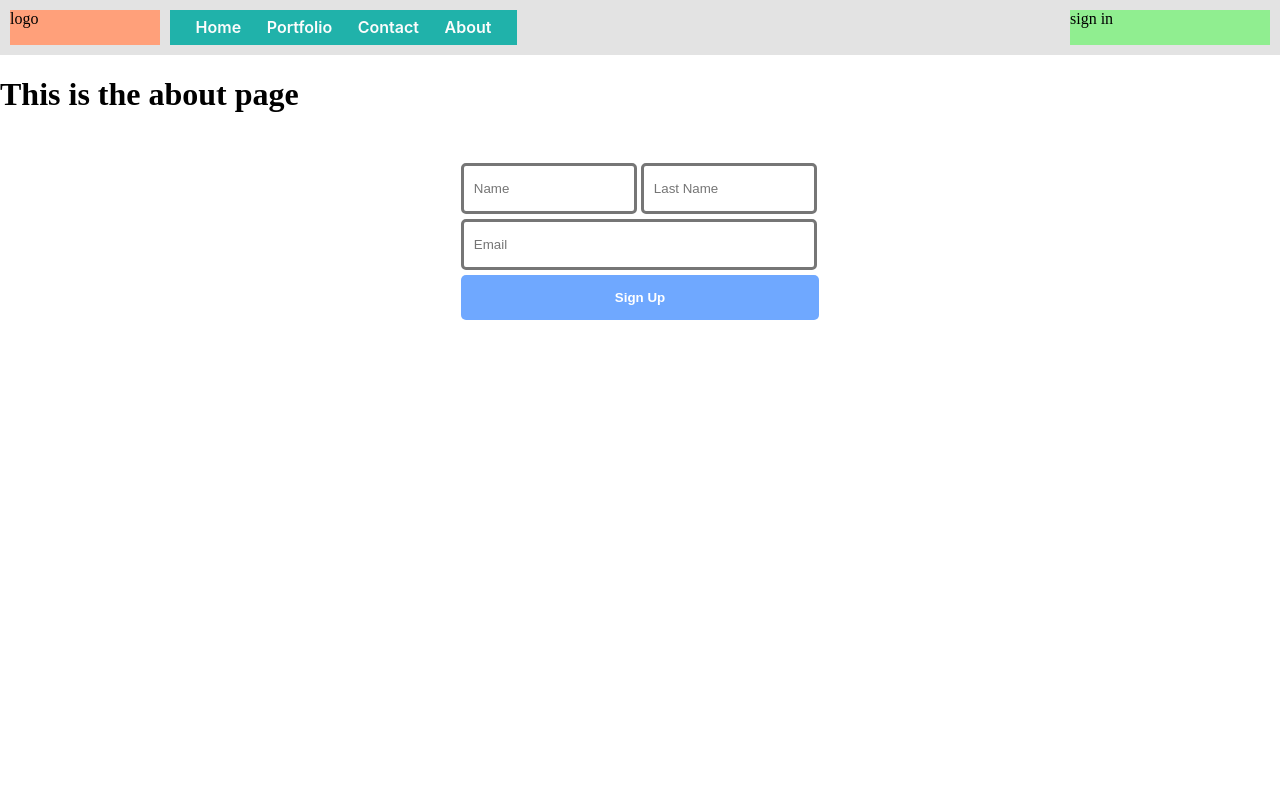
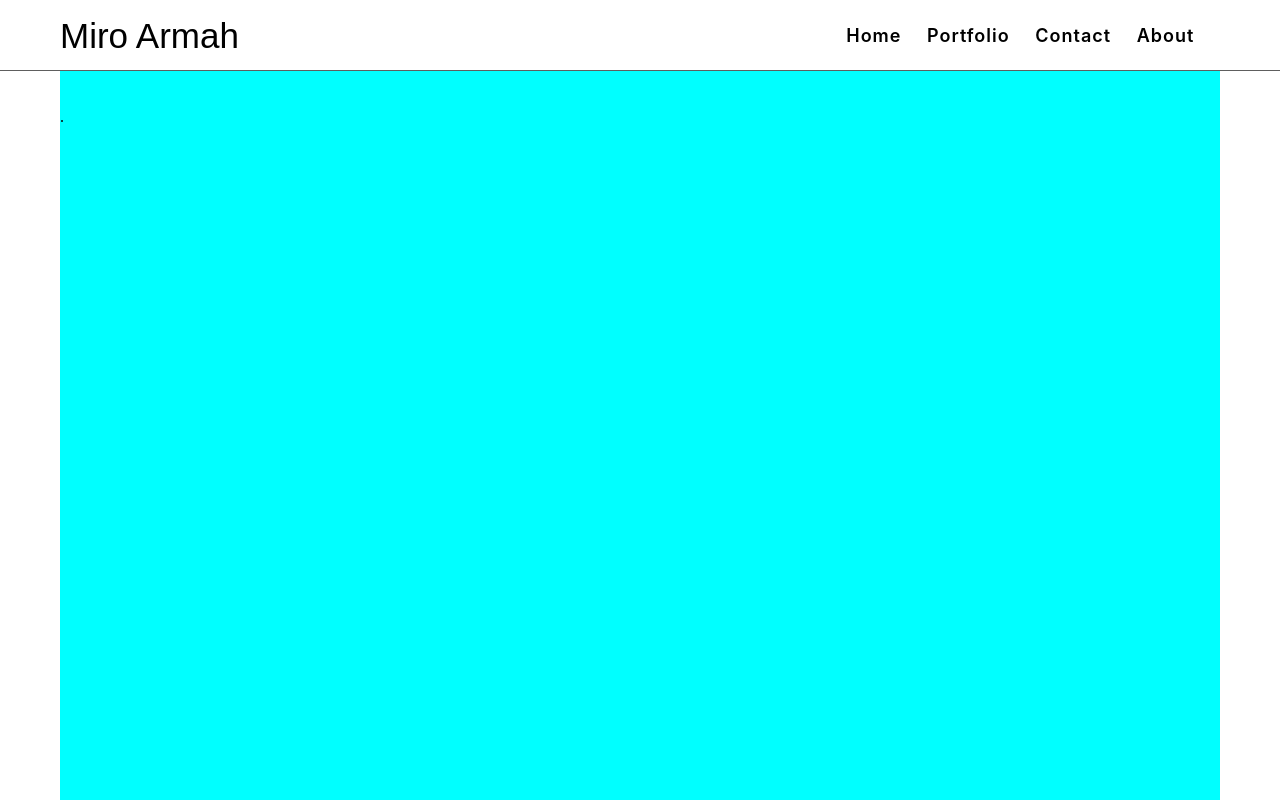
Before and after one commit to mrmirror5/mywebsite, a plain HTML site: page about.html in a window 1280 px wide. Shown: the top 800 px of the page. Drawn offline with Linux system fonts and the light colour scheme; a web font is replaced by a local one.

Commit message:
Built the about-page header and layout.

```diff
--- a/about.html
+++ b/about.html
@@ -7,17 +7,27 @@
 
     <meta name="viewport" content="width=device-width, initial-scale=1.0">
     <title>About me</title>
+
+
+    <!-- This is the font for the so called logo -->
+
+
+
+    <link rel="preconnect" href="https://fonts.googleapis.com">
+    <link rel="preconnect" href="https://fonts.gstatic.com" crossorigin>
+    <link href="https://fonts.googleapis.com/css2?family=Noto+Sans:ital,wght@0,100..900;1,100..900&family=Roboto:ital,wght@0,100..900;1,100..900&family=Sedgwick+Ave&display=swap" rel="stylesheet">
+
 </head >
 
 
 
-<body style="padding-bottom: 1000px;">
+<body>
 
 
-
-    <div class="header">
+    <div class="header-container">
+        <header class="header">
             <div class="header-right">
-            logo
+                <a>Miro Armah</a>
             </div>
 
             <div class="header-center-links">
@@ -28,24 +38,23 @@
                 <div class="link-div"><a class="active"href="about.html">About</a></div>
 
 
+            </div>
 
 
-
-        </div>
-
-        <div class="header-left">
-            sign in
+        </header>
     </div>
 
 
 
-    </div>
 
-        <div class="header-right">
+<main>
+
+    <div class="main-page-container">
+
+        .
 
     </div>
-
-    <h1>This is the about page</h1>
+        <!-- <h1>This is the about page</h1>
 
 
     <div class="sign-up-form">
@@ -54,6 +63,11 @@
     <input class="email-input" type="text" placeholder="Email">
     <button class="sign-up-button"><span class="sign-up-text">Sign Up</span> </button>
 
-    </div>
+    </div> -->
+</main>
+
+
+
+
 </body>
 </html>
--- a/styles/about-page-styles.css
+++ b/styles/about-page-styles.css
@@ -1,6 +1,26 @@
 body{
-  margin: 8px;
+  padding-bottom: 1000px;
+  padding-top: 60px;
 }
+
+
+main{
+  padding: 0px 60px 0px 60px;
+  display: flex;
+  justify-content: center;
+
+}
+
+
+.main-page-container{
+ width: 1500px;
+ height: 8000px;
+ padding-top: 48px;
+ background-color: aqua;
+}
+
+
+
  /*
  Sign up form..-
  */
--- a/styles/header2.css
+++ b/styles/header2.css
@@ -2,21 +2,47 @@ body{
     margin: 0px;
   }
 
-  a{
-    font-family: -apple-system, BlinkMacSystemFont, sans-serif;
-  }
 
   /* The header css
   /* Style the header with a grey background and some padding */
+
+
+  .header-container{
+    display: flex;
+    justify-content: center;
+
+
+    position: fixed;
+    left: 0;
+    right: 0;
+    top: 0;
+    border-bottom: 1px rgb(94, 94, 94) solid;
+
+
+
+    background-color: white;
+  }
+
   .header {
-    position: sticky;
-    top: 0;
+
     display: flex;
     flex-direction: row;
-    background-color: rgba(221, 221, 221, 0.8);;
-    height: 35px;
-    padding:10px;
-    gap: 10px
+    justify-content: space-between;
+    height: 50px;
+    padding:10px 60px 10px 60px;
+    gap: 10px;
+
+    font-family: "Noto Sans", sans-serif;
+
+    z-index: 100;
+
+    flex: 1;
+    max-width: 1500px;
+
+
+    margin-right: auto;
+    margin-left: auto;
+
 
 
 
@@ -27,11 +53,11 @@ body{
       float: left;
       color: black;
       text-decoration: none;
-      font-size: 16px;
       line-height: 25px;
       border-radius: 4px;
 
       text-align: center;
+
 
 
 
@@ -42,27 +68,52 @@ body{
     }
 
     .link-div a {
-      color: rgb(252, 252, 252);
+      color: rgb(0, 0, 0);
       font-weight: 600;
+      font-size: 18px;
       transition: 0.12s;
+      letter-spacing: 1px;
+      transition: margin-right 1s, margin-left 1s ;
+
 
     }
 
     .link-div a:hover{
-      color: rgb(255, 255, 255);
+      color: rgb(243, 243, 243);
+      margin-right: 15px;
+      margin-left: 15px;
 
     }
     .link-div:hover{
       cursor: pointer;
     }
 
+
     .header-right{
-      background-color: lightsalmon;
-      width: 150px;
+      display: flex;
+      align-items: center;
+      justify-content: center;
+
+      text-wrap: nowrap;
+      margin-right: 20px;
     }
+    .header-right a{
+      font-family: "Sedgwick Ave", Arial;
+      font-size: 35px;
+      transition: 0.3s;
+      }
+
+    .header-right:hover a{
+
+      cursor: pointer;
+      color:  rgb(255, 255, 255);
+      /* text-shadow: 0px 0px 1px rgb(0, 0, 0); */
+      }
+
+
+
 
     .header-center-links{
-      background-color: lightseagreen;
       max-width: fit-content;
       flex: 1;
 
@@ -73,6 +124,9 @@ body{
       gap: clamp(0.5rem, 2vw, 4rem);
       padding: 0 clamp(0.5rem, 2vw, 5rem);
 
+
+      font-family: -apple-system, BlinkMacSystemFont, sans-serif;
+
     }
 
     .header-left{
```
Lines whose indentation alone changed are shown as unchanged.
